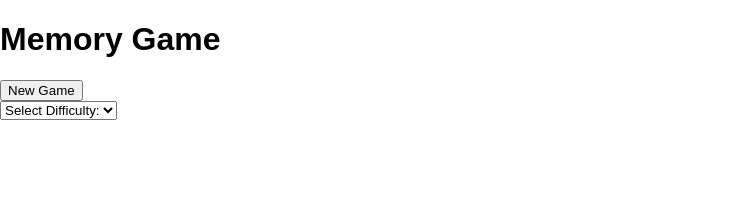
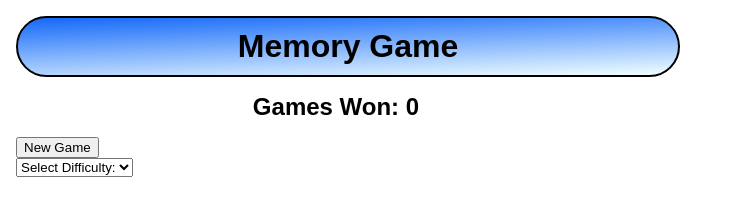
Before and after one commit to uberboi/React-Memory-Game, a React app: page / in a window 1280 px wide. Shown: the whole page, without its empty margins (0-743 px from the left). Built offline with nearby package versions, Linux system fonts and the light colour scheme.

Commit message:
CSS layout changes

```diff
--- a/src/index.css
+++ b/src/index.css
@@ -16,11 +16,17 @@ body {
 }
 
 .Card--flipped {
-  background-color: gray;
+  background-color: #acf9f9;
 }
 
 .Card--matched {
-   background-color: green;
+   background-color: blue;
+}
+
+.Card--back{
+  background-color: #00ccd6;
+  background-image: linear-gradient(90deg, transparent 50%, rgba(255,255,255,.5) 50%);
+  background-size: 15px 15px;
 }
 
 .grid-row:after {
@@ -31,5 +37,26 @@ body {
 
 .status-text {
   display: inline;
-  padding: 1rem;
+  margin-left: 1rem;
 }
+
+.status-score {
+  width: 50%;
+  padding: 10;
+  text-align: center;
+  margin: 1rem;
+}
+
+.game-title {
+  width: 50%;
+  background: linear-gradient(178deg, rgba(19,104,249) 0%,rgba(242,255,255) 100%);
+  padding: 10px;
+  text-align: center;
+  border-radius: 30em;
+  border: 2px solid black;
+  margin: 1rem;
+}
+
+.custom-select, .new-game-button {
+  margin-left: 1rem;
+}
--- a/src/index.js
+++ b/src/index.js
@@ -10,7 +10,9 @@ class Card extends React.Component {
     if(this.props.matched){
       cardClass += " Card--matched";
     }else if(this.props.flipped){
-        cardClass += " Card--flipped";
+      cardClass += " Card--flipped";
+    }else{
+      cardClass += " Card--back";
     }
 
     return (
@@ -36,7 +38,8 @@ class Game extends React.Component {
       firstCard: null,
       locked: false,
       cardMatches: 0,
-      gridSize: 0
+      gridSize: 0,
+      score: 0
     };
   }
 
@@ -108,11 +111,17 @@ class Game extends React.Component {
         if(value === cards[this.state.firstCard].value){
           cards[id].matched = true;
           cards[this.state.firstCard].matched = true;
+          const cardMatches = this.state.cardMatches + 1;
+          var score = this.state.score;
+          if(cardMatches === this.state.cards.length/2){
+            score += 1;
+          }
           this.setState({
             cards,
             firstCard: null,
             locked: false,
-            cardMatches: this.state.cardMatches + 1
+            cardMatches: cardMatches,
+            score: score
           });
         //If cards dont match then flip back over
         }else{
@@ -154,14 +163,15 @@ class Game extends React.Component {
 
   render() {
     var txt = '';
-    if(this.state.cardMatches === this.state.cards.length/2){
-      //txt = 'You Win!';
+    if(this.state.cardMatches === this.state.cards.length/2 && this.state.cards.length != 0){
+      txt = 'You Win!';
     }
 
     return (
       <div className="game">
         <h1 className="game-title">Memory Game</h1>
-        <button onClick={() => this.reset()}>New Game</button>
+        <h2 className="status-score">{'Games Won: ' + this.state.score}</h2>
+        <button className="new-game-button" onClick={() => this.reset()}>New Game</button>
           <div className="custom-select">
             <select id="difficulty">
               <option value="0">Select Difficulty:</option>
@@ -188,11 +198,11 @@ function initialCards(gridSize){
   var cards = [];
   for(let i=0; i<gridSize; i++){
     cards.push(
-      {value : i, matched : false, flipped : true},
-      {value : i, matched : false, flipped : true},
+      {value : i, matched : false, flipped : false},
+      {value : i, matched : false, flipped : false},
     );
   }
-  //shuffle(cards);
+  shuffle(cards);
   return cards;
 }
 
```
